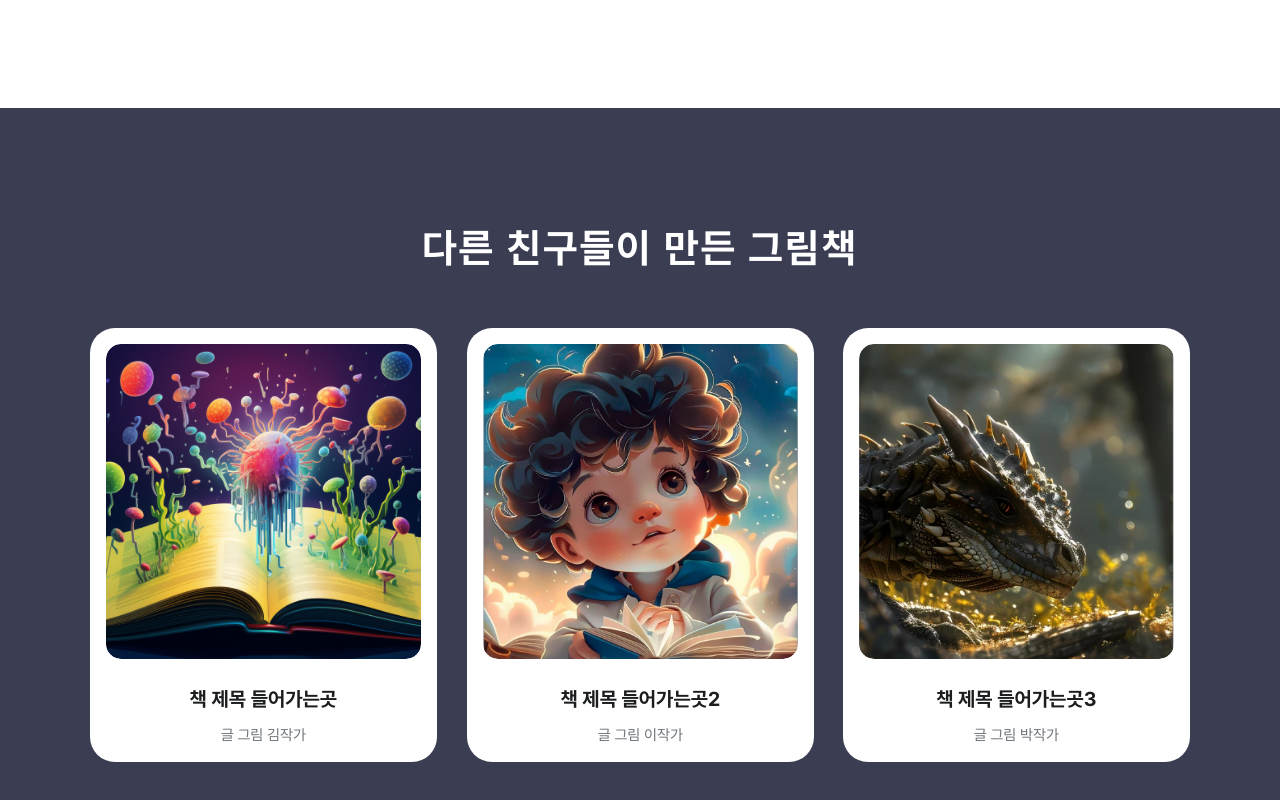
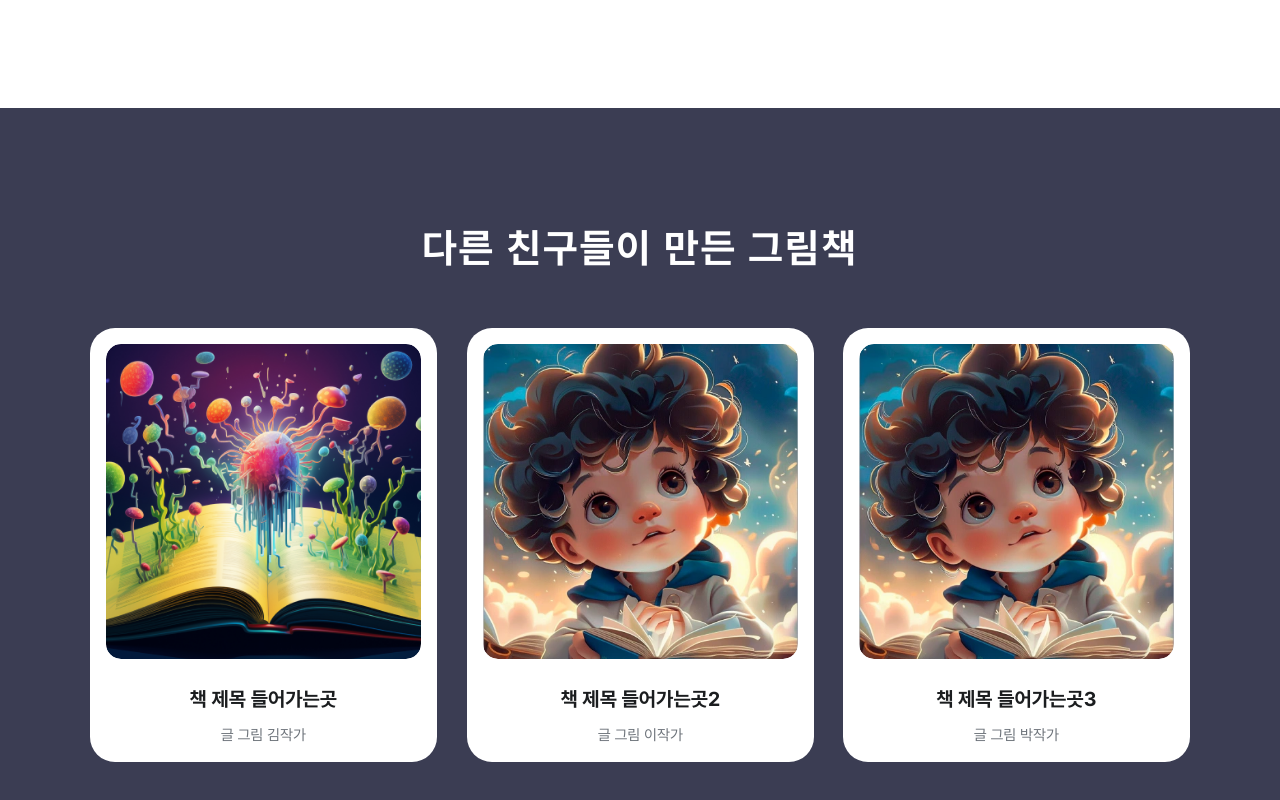
Before and after one commit to VictoryJu/dream-ai, a Next.js app: page / in a window 1280 px wide. Shown: the part 1432-2232 px from the top of the page. Built offline with nearby package versions, Linux system fonts and the light colour scheme.

Commit message:
[fix]: desktop max width fix

```diff
--- a/app/(main)/(document)/index.tsx
+++ b/app/(main)/(document)/index.tsx
@@ -36,7 +36,7 @@ const Document = () => {
   ];
   return (
     <section className="min-h-[1040px] tablet:min-h-[800px] flex flex-col justify-center items-center">
-      <div className="w-full max-w-desktop tablet:max-w-tablet mx-auto px-desktop px-tablet">
+      <div className="w-full max-w-desktop tablet:max-w-tablet mx-auto tablet:px-tablet">
         <div className="text-desktopTitle tablet:text-tabletTitle font-bold text-center text-black-description ">
           동화책 만드는 방법
         </div>
--- a/app/(main)/(other-book)/index.tsx
+++ b/app/(main)/(other-book)/index.tsx
@@ -13,7 +13,7 @@ const OtherBook = () => {
       author: '이작가',
     },
     {
-      imageUrl: '/images/main/book/book3.webp',
+      imageUrl: '/images/main/book/book1.webp',
       title: '책 제목 들어가는곳3',
       author: '박작가',
     },
--- a/components/layouts/header.tsx
+++ b/components/layouts/header.tsx
@@ -26,7 +26,7 @@ const Header = () => {
           priority
         />
       </Link>
-      <ul className="flex flex-1 gap-10 tablet:gap-5 text-xl tablet:text-lg font-semibold justify-center">
+      <ul className="flex flex-1 gap-10 tablet:gap-5 text-[22px] tablet:text-lg font-semibold justify-center">
         <li>프로그램</li>
         <li>수강생 작품</li>
         <li>스토리</li>
--- a/tailwind.config.ts
+++ b/tailwind.config.ts
@@ -146,7 +146,7 @@ const config: Config = {
 
       maxWidth: {
         tablet: '1200px',
-        desktop: '1400px',
+        desktop: '1480px',
       },
 
       padding: {
```
